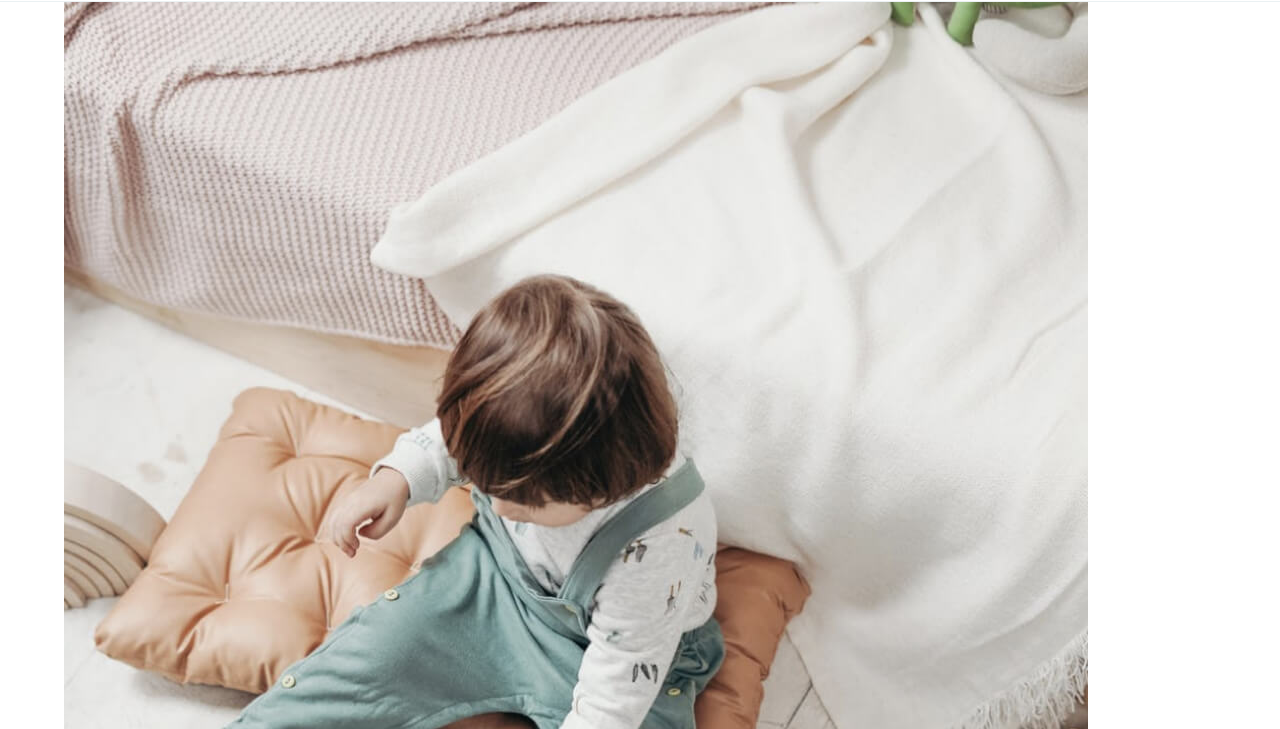
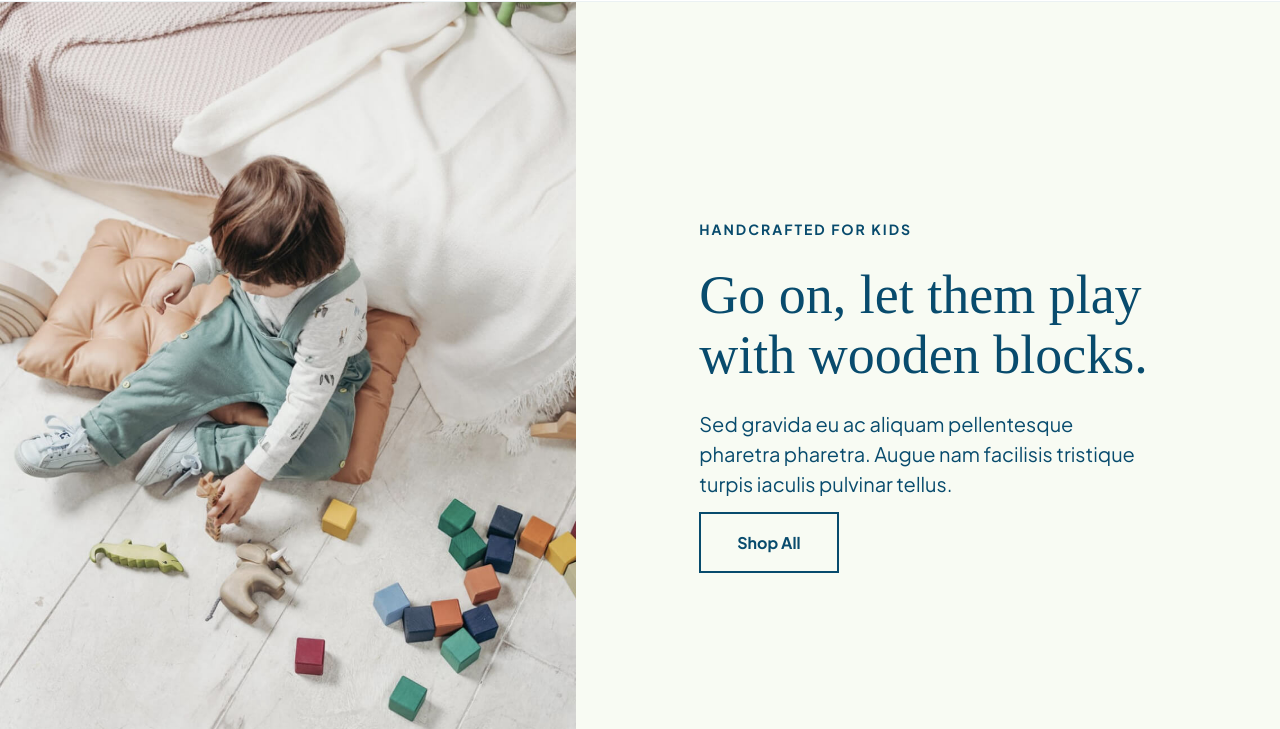
Before and after one commit to PauCodes/ecommerce-stores-code-along, a plain HTML site: page index.html in a window 1280 px wide. Shown: the part 71-800 px from the top of the page. Drawn offline with Linux system fonts and the light colour scheme; files whose address does not match are found by name; a web font is replaced by a local one.

Commit message:
header style

```diff
--- /dev/null
+++ b/styles/sass/partials/_header.scss
@@ -0,0 +1,29 @@
+/* _header.scss */
+
+header {
+    background-color: $tertiary;
+    margin-bottom: 90px;
+    display: flex;
+    align-items: center;
+    flex-wrap: wrap;
+
+    .headerImgContainer {
+        width: 45%;
+
+        img {
+            max-width: 100%;
+            // vertical-align: middle;
+            display: block;
+        }
+    }
+
+    .headerContent {
+        width: 55%;
+        color: $primary;
+
+        .contentContainer {
+            margin: 0 auto;
+            width: 65%;
+        }
+    }
+}
--- a/styles/sass/styles.scss
+++ b/styles/sass/styles.scss
@@ -3,4 +3,5 @@
 @import "./partials/typography";
 @import "./partials/base";
 @import "./partials/nav";
-@import "./partials/footer"
+@import "./partials/header";
+@import "./partials/footer";
```
Also changed, not shown: styles/styles.css.
